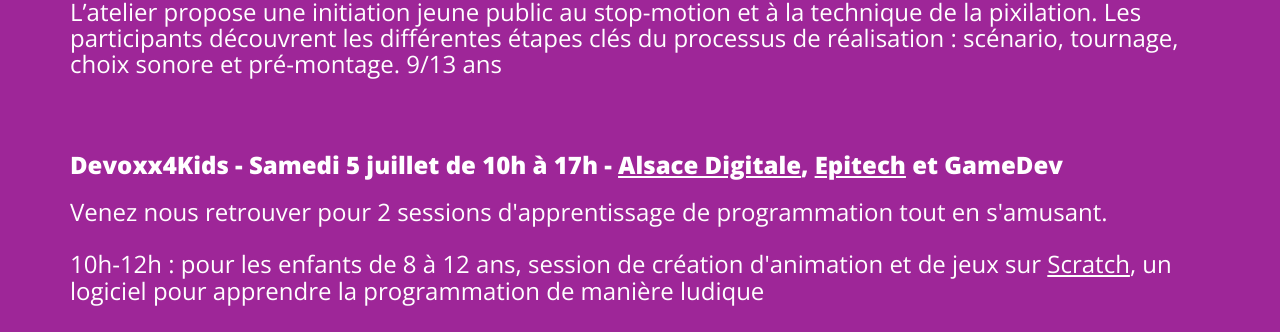
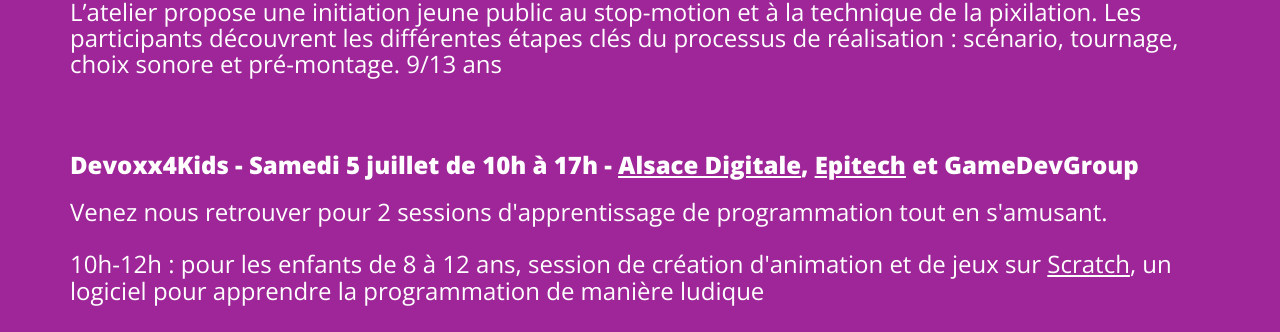
Before and after one commit to AlsaceDigitale/www.edgefest.fr-2019-temporary, a Jekyll site: the page built from summercamp.html, in a window 1280 px wide and 900 px high, scrolled down 2053 px. Shown: the part 112-444 px from the top of the window. Built offline with Jekyll 4.4.1, drawn with Linux system fonts in a browser that asks for light colours; nearby versions of some CDN libraries; some web fonts are replaced.

Commit message:
Update summercamp.html

```diff
--- a/_includes/summercamp.html
+++ b/_includes/summercamp.html
@@ -48,7 +48,7 @@
   <div class="container">
     <div class="row">
       <div class="col-xs-12">
-        <h2>Devoxx4Kids - Samedi 5 juillet de 10h à 17h - <a href="http://www.alsacedigitale.org">Alsace Digitale</a>, <a href="">Epitech</a> et GameDev</h2>
+        <h2>Devoxx4Kids - Samedi 5 juillet de 10h à 17h - <a href="http://www.alsacedigitale.org">Alsace Digitale</a>, <a href="http://www.epitech.eu/strasbourg/ecole-informatique-strasbourg.aspx">Epitech</a> et GameDevGroup</h2>
         <h3>Venez nous retrouver pour 2 sessions d'apprentissage de programmation tout en s'amusant.
           <br><br>
           10h-12h : pour les enfants de 8 à 12 ans, session de création d'animation et de jeux sur <a href="http://scratch.mit.edu/">Scratch</a>, un logiciel pour apprendre la programmation de manière ludique
```
